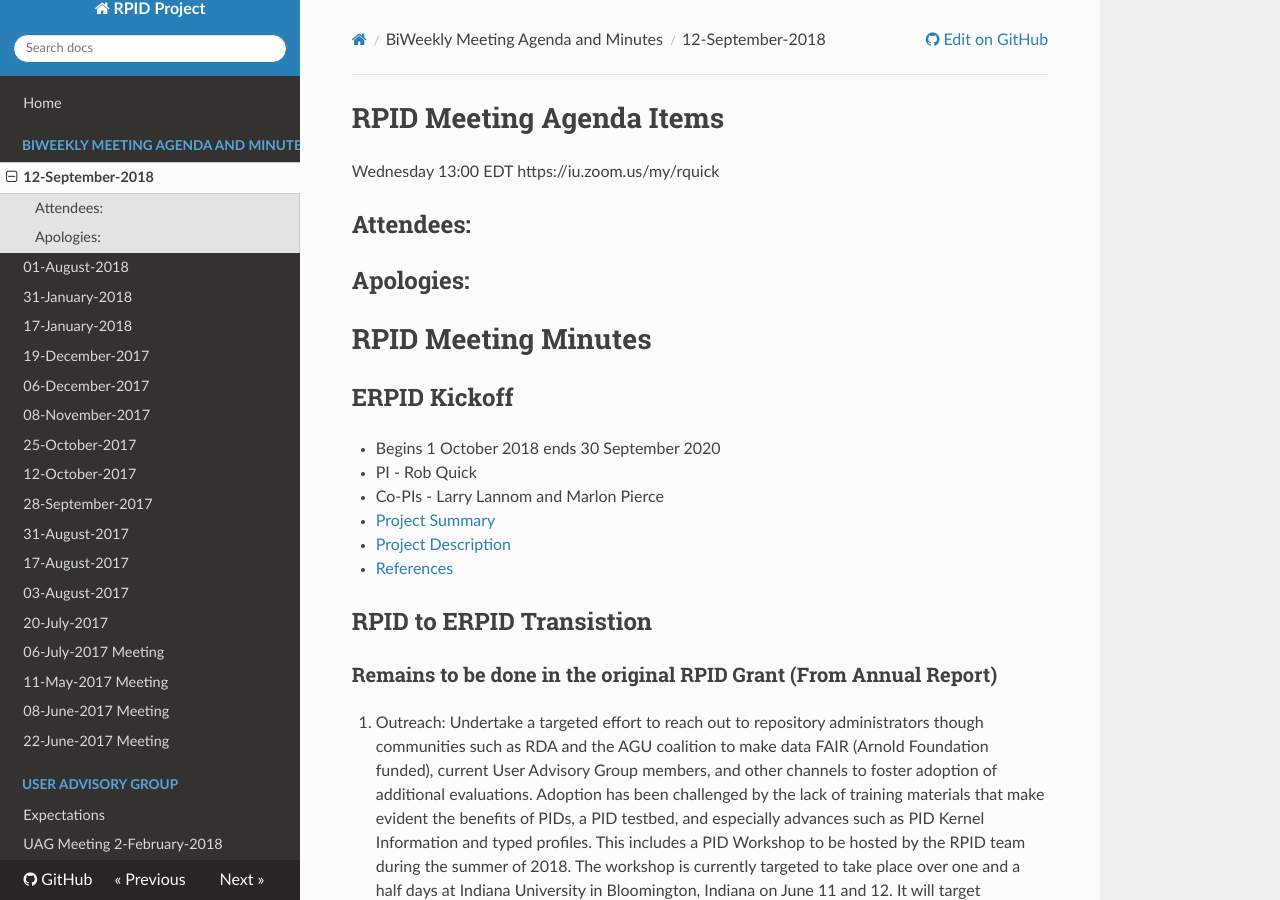
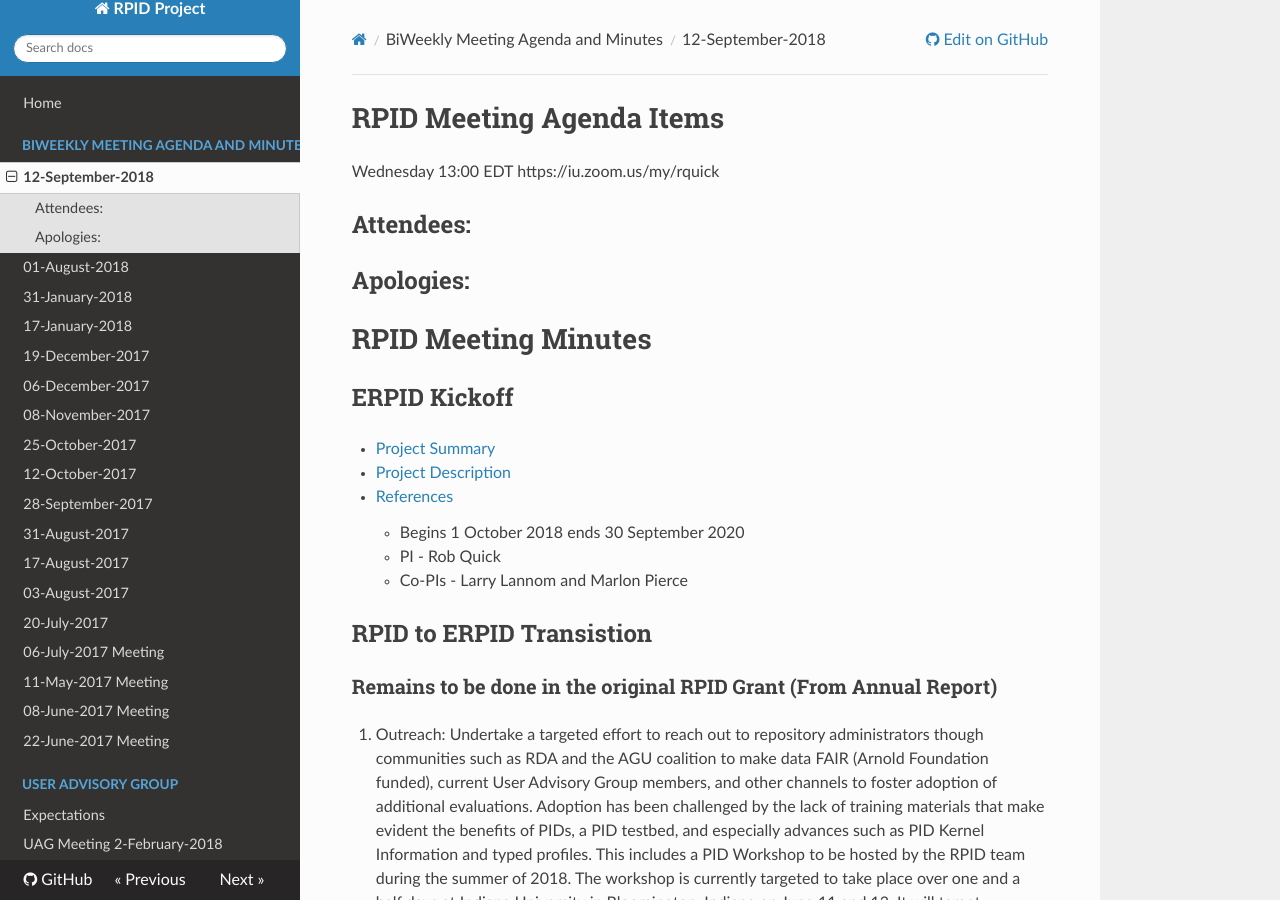
Before and after one commit to rpidproject/rpid, an MkDocs documentation site: the page built from docs/12-September-2018.md, in a window 1280 px wide and 900 px high. Built offline with MkDocs 1.6.1, drawn with Linux system fonts in a browser that asks for light colours; nearby versions of some CDN libraries; old or Windows-style settings are respelled for this version of MkDocs.

```diff
--- a/docs/12-September-2018.md
+++ b/docs/12-September-2018.md
@@ -8,12 +8,12 @@ https://iu.zoom.us/my/rquick
 # RPID Meeting Minutes
 
 ## ERPID Kickoff
-   * Begins 1 October 2018 ends 30 September 2020
-   * PI - Rob Quick
-   * Co-PIs - Larry Lannom and Marlon Pierce
    * [Project Summary](https://github.com/rpidproject/rpid/blob/master/docs/ProjectSummary.md)
    * [Project Description](https://github.com/rpidproject/rpid/blob/master/docs/ProjectSummary.md)
    * [References](https://github.com/rpidproject/rpid/blob/master/docs/References.md)
+      * Begins 1 October 2018 ends 30 September 2020
+      * PI - Rob Quick
+      * Co-PIs - Larry Lannom and Marlon Pierce
 
 ## RPID to ERPID Transistion
 
```
